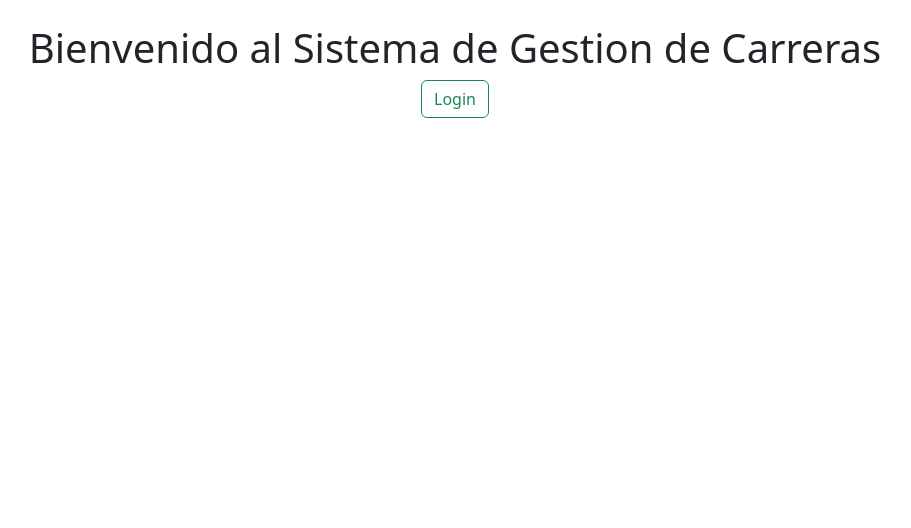
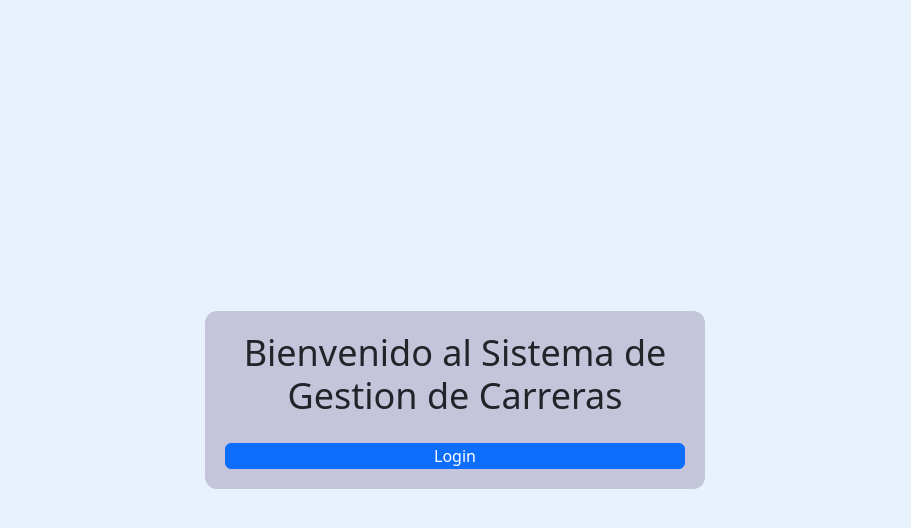
Before and after one commit to FerroSantiago/svelte, a SvelteKit app: page / in a window 1280 px wide. Shown: the top 528 px of the page, without its empty margins (185-1096 px from the left). Built offline with nearby package versions, Linux system fonts and the light colour scheme.

Commit message:
act Bienvenida

```diff
--- a/src/routes/+page.svelte
+++ b/src/routes/+page.svelte
@@ -4,13 +4,41 @@
 <head>
 	<title>GestionCarreras</title>
 </head>
+
 <body>
-	<br>
-	<div class="container text-center">
-		<h1>Bienvenido al Sistema de Gestion de Carreras</h1>
-
-		<a class="btn btn-outline-success" href="/gestion/auth">
+	<div class="bienvenida">
+		<h1 class="text-center">Bienvenido al Sistema de Gestion de Carreras</h1>
+		<a class="btn btn-primary w-100" href="/gestion/auth">
 			Login
 		</a>
 	</div>
 </body>
+
+<style>
+	*{
+	  margin: 0;
+	  padding: 0;
+	  box-sizing: border-box;
+  	}
+
+  	body{
+		height: 100vh;
+		display: flex;
+		align-items: center;
+		justify-content: center;
+		background: #e8f2fc;
+  	}
+
+  	.bienvenida{
+		width: 500px;
+		height: min-content;
+		padding: 20px;
+		border-radius: 12px;
+		background: rgb(196, 197, 219);
+	}
+
+	.bienvenida h1{
+		font-size: 36px;
+		margin-bottom: 25px;
+  	}
+</style>
```
